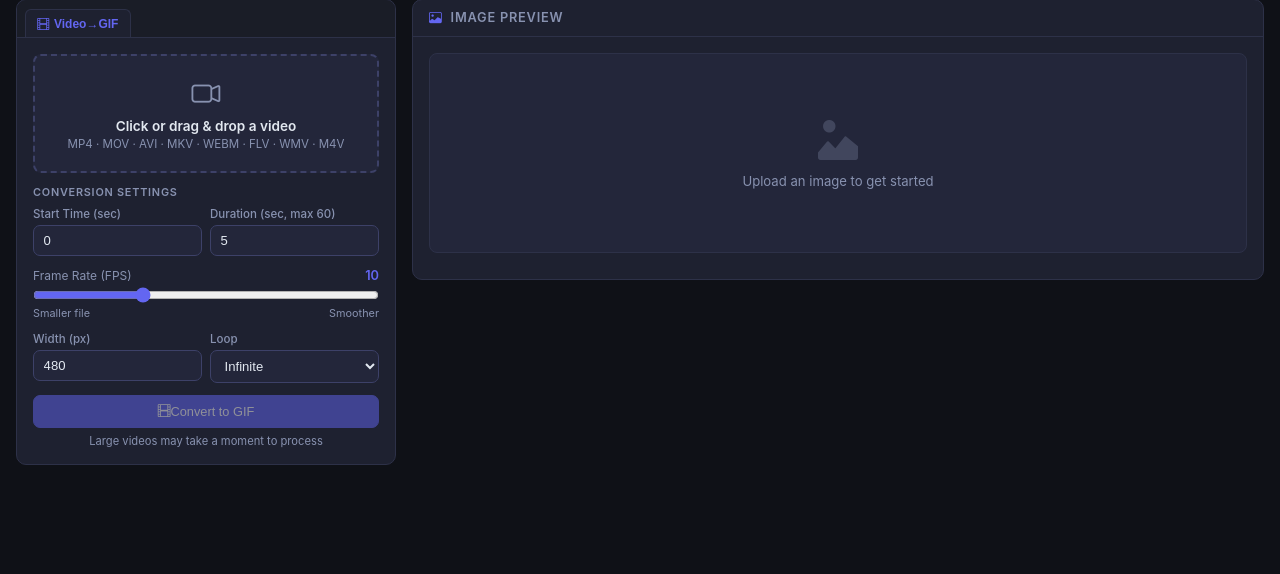
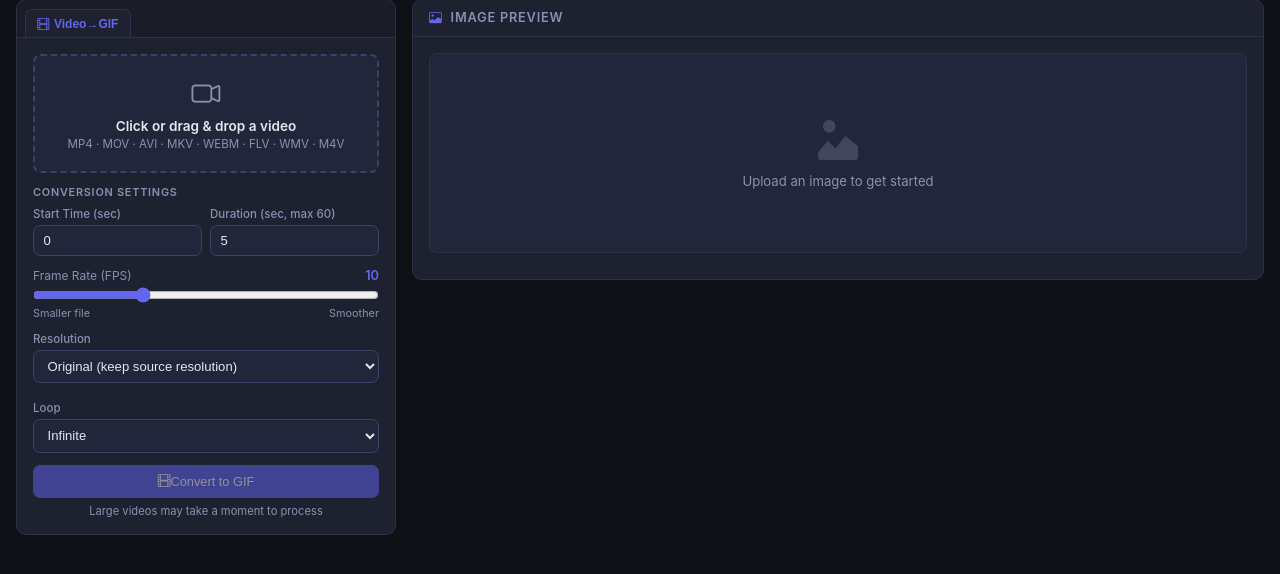
Before and after one commit to Atvriders/image-resizer, a Flask app: page / in a window 1280 px wide. Shown: the part 69-643 px from the top of the page. Run offline with Flask 3, Linux system fonts and the light colour scheme.

Commit message:
Default to original video resolution, add resolution preset dropdown
- Width now defaults to 0 (original resolution, no scaling)
- Backend skips scale filter entirely when width=0
- Added resolution preset select: Original, 4K, 1440p, 1080p, 720p, 480p, 360p, 240p, Custom
- Auto-detect video dimensions on upload and label Original option with actual size (e.g. "Original (1920 × 1080)")
- Auto-populate max duration from video length
- Custom option shows a free-form width input

Co-Authored-By: Claude Sonnet 4.6 <noreply@anthropic.com>

```diff
--- a/app/app.py
+++ b/app/app.py
@@ -367,7 +367,9 @@ def video_to_gif():
     start   = max(0, float(request.form.get('start', 0)))
     duration = min(max(0.1, float(request.form.get('duration', 5))), 60)
     fps     = min(max(1, int(request.form.get('fps', 10))), 30)
-    width   = min(max(50, int(request.form.get('width', 480))), 1920)
+    width   = int(request.form.get('width', 0))  # 0 = keep original resolution
+    if width != 0:
+        width = min(max(50, width), 7680)
     loop    = int(request.form.get('loop', 0))   # 0=infinite, -1=once, n=n times
 
     tmpdir = tempfile.mkdtemp()
@@ -377,9 +379,10 @@ def video_to_gif():
         file.save(in_path)
 
         # High-quality GIF via palette trick
+        scale = f"scale={width}:-2:flags=lanczos," if width > 0 else ""
         vf = (
             f"fps={fps},"
-            f"scale={width}:-2:flags=lanczos,"
+            f"{scale}"
             f"split[s0][s1];"
             f"[s0]palettegen=max_colors=256:stats_mode=diff[p];"
             f"[s1][p]paletteuse=dither=bayer:bayer_scale=5"
--- a/app/templates/index.html
+++ b/app/templates/index.html
@@ -685,12 +685,23 @@
           <div style="display:flex; justify-content:space-between; font-size:0.68rem; color:var(--muted);"><span>Smaller file</span><span>Smoother</span></div>
         </div>
 
-        <div class="row2 mb2">
-          <div>
-            <label class="lbl">Width (px)</label>
-            <input type="number" id="vgWidth" min="50" max="1920" step="10" value="480"/>
-          </div>
-          <div>
+        <div class="mb2">
+          <label class="lbl">Resolution</label>
+          <select id="vgResPreset" style="margin-bottom:0.4rem;">
+            <option value="0">Original (keep source resolution)</option>
+            <option value="3840">4K — 3840px wide</option>
+            <option value="2560">1440p — 2560px wide</option>
+            <option value="1920">1080p — 1920px wide</option>
+            <option value="1280">720p — 1280px wide</option>
+            <option value="854">480p — 854px wide</option>
+            <option value="640">360p — 640px wide</option>
+            <option value="426">240p — 426px wide</option>
+            <option value="custom">Custom width…</option>
+          </select>
+          <input type="number" id="vgWidth" min="50" max="7680" step="2" placeholder="Custom width (px)" style="display:none;"/>
+        </div>
+
+        <div class="mb2">
           <label class="lbl">Loop</label>
           <select id="vgLoop">
             <option value="0">Infinite</option>
@@ -699,7 +710,6 @@
             <option value="3">3×</option>
             <option value="5">5×</option>
           </select>
-          </div>
         </div>
 
         <div class="err-box" id="videogifErr"></div>
@@ -1519,7 +1529,22 @@ videoDrop.addEventListener('drop', e => {
 });
 videoInput.addEventListener('change', () => { if (videoInput.files[0]) setVideoFile(videoInput.files[0]); });
 
-function setVideoFile(file) {
+let videoOrigWidth = 0;
+
+function getVideoDimensions(file) {
+  return new Promise(resolve => {
+    const v = document.createElement('video');
+    v.preload = 'metadata';
+    v.onloadedmetadata = () => {
+      resolve({ w: v.videoWidth, h: v.videoHeight, dur: v.duration });
+      URL.revokeObjectURL(v.src);
+    };
+    v.onerror = () => resolve({ w: 0, h: 0, dur: 0 });
+    v.src = URL.createObjectURL(file);
+  });
+}
+
+async function setVideoFile(file) {
   videoFile = file;
   document.getElementById('videoFileName').textContent = file.name;
   document.getElementById('videoFileSize').textContent = humanSize(file.size);
@@ -1527,6 +1552,23 @@ function setVideoFile(file) {
   document.getElementById('videoDrop').style.display = 'none';
   document.getElementById('videogifBtn').disabled = false;
   showErr(document.getElementById('videogifErr'), '');
+
+  // Detect dimensions and auto-fill fields
+  const { w, h, dur } = await getVideoDimensions(file);
+  videoOrigWidth = w;
+  if (dur > 0) {
+    const maxDur = Math.min(Math.ceil(dur), 60);
+    document.getElementById('vgDuration').value = Math.min(5, maxDur);
+    document.getElementById('vgDuration').max = maxDur;
+  }
+  // Default to original resolution
+  document.getElementById('vgResPreset').value = '0';
+  document.getElementById('vgWidth').style.display = 'none';
+  if (w) {
+    // Update the "Original" option label with actual dimensions
+    document.querySelector('#vgResPreset option[value="0"]').textContent =
+      `Original (${w} × ${h})`;
+  }
 }
 
 function humanSize(n) {
@@ -1534,6 +1576,12 @@ function humanSize(n) {
   if (n < 1048576) return (n/1024).toFixed(1) + ' KB';
   return (n/1048576).toFixed(2) + ' MB';
 }
+
+document.getElementById('vgResPreset').addEventListener('change', function() {
+  const custom = this.value === 'custom';
+  document.getElementById('vgWidth').style.display = custom ? 'block' : 'none';
+  if (custom) document.getElementById('vgWidth').focus();
+});
 
 document.getElementById('vgFps').addEventListener('input', function() {
   document.getElementById('vgFpsV').textContent = this.value;
@@ -1548,10 +1596,12 @@ document.getElementById('videogifBtn').addEventListener('click', async () => {
 
   const fd = new FormData();
   fd.append('file', videoFile);
+  const preset = document.getElementById('vgResPreset').value;
+  const width = preset === 'custom' ? (parseInt(document.getElementById('vgWidth').value) || 0) : parseInt(preset);
   fd.append('start',    document.getElementById('vgStart').value);
   fd.append('duration', document.getElementById('vgDuration').value);
   fd.append('fps',      document.getElementById('vgFps').value);
-  fd.append('width',    document.getElementById('vgWidth').value);
+  fd.append('width',    width);
   fd.append('loop',     document.getElementById('vgLoop').value);
 
   try {
```
Lines whose indentation alone changed are shown as unchanged.
